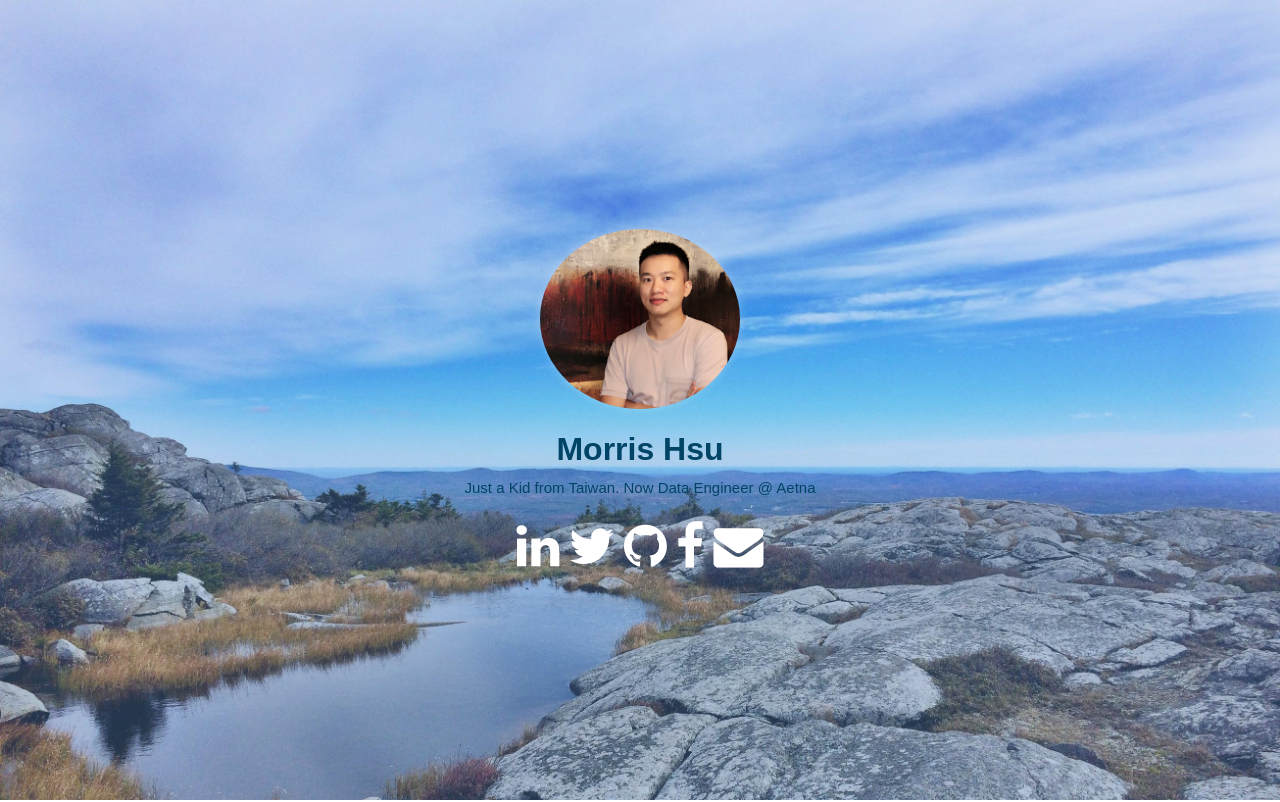
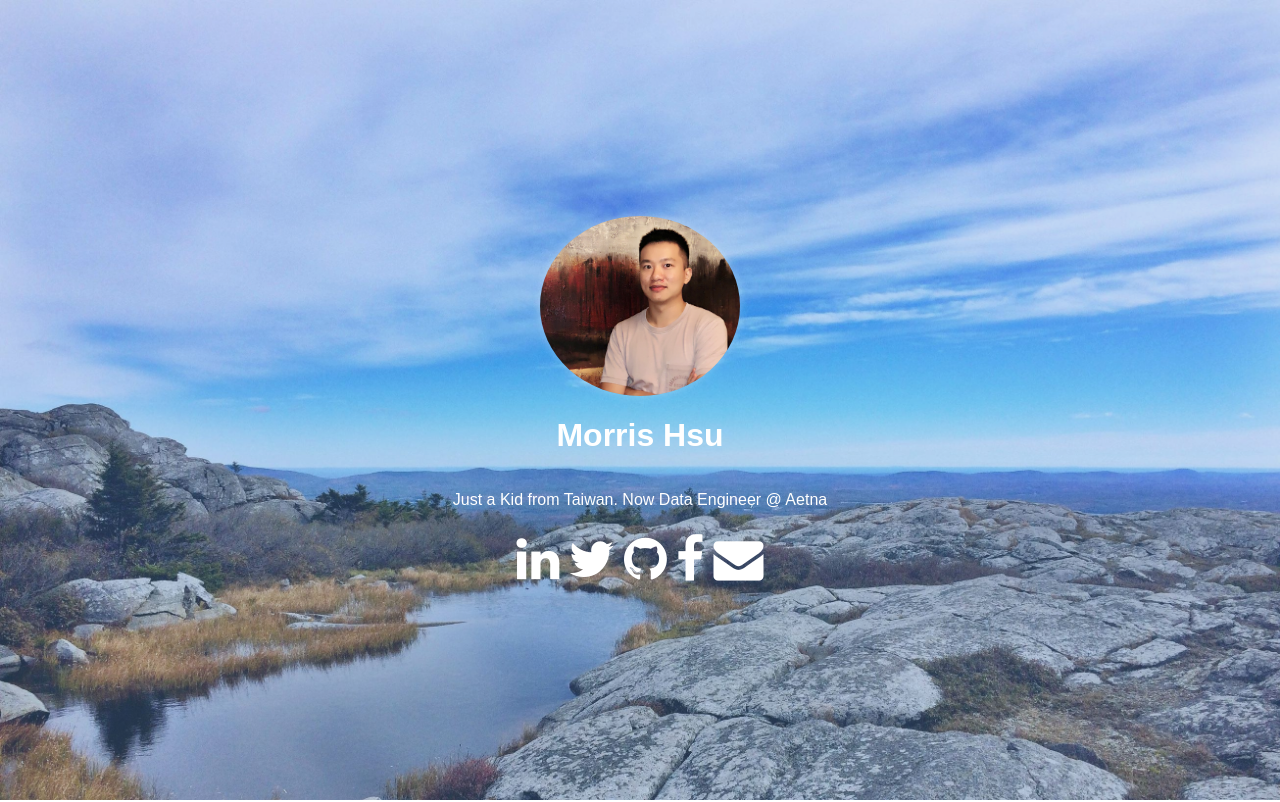
Before and after one commit to whhsu2/portfolio, a React (Create React App) app: page / in a window 1280 px wide. Shown: the top 802 px of the page. Built offline with nearby package versions, Linux system fonts and the light colour scheme; the HTML template or start-up script is replaced by a standard one.

Commit message:
update intro color

```diff
--- a/src/App.css
+++ b/src/App.css
@@ -14,6 +14,19 @@ body {
 a {
   color: #3E96DD;
   text-decoration: none;
+}
+
+.name {
+  color: white
+}
+
+
+.intro {
+  padding-top: 16px;
+  padding-bottom: 25px;
+  font-size: 15;
+  color: white;
+  font-weight: 500;
 }
 
 .header {
--- a/src/components/Header.js
+++ b/src/components/Header.js
@@ -16,8 +16,8 @@ const Header = () => {
     return (
         <div class="header">
             <img style = {classes.imgStyle} src={profile} alt="Avatar"/>
-            <h1 style={{marginBottom: "-5px", color: "#004466"}}>Morris Hsu</h1>
-            <div style={{ paddingTop: "16px",paddingBottom: "25px", fontSize: 15, color: "#004466", fontWeight: 500 }}>Just a Kid from Taiwan. Now Data Engineer @ Aetna</div>
+            <h1 className="name">Morris Hsu</h1>
+            <div className="intro">Just a Kid from Taiwan. Now Data Engineer @ Aetna</div>
             <div className="links" >
                 <a href="https://www.linkedin.com/in/morris-hsu-657307bb/" rel="noopener noreferrer" target="_blank"><i className="fa fa-linkedin link"></i></a>
                 <a href="https://twitter.com/morris754" rel="noopener noreferrer" target="_blank"><i className="fa fa-twitter link"></i></a>
```
Also changed, not shown: credentials.csv (added).
